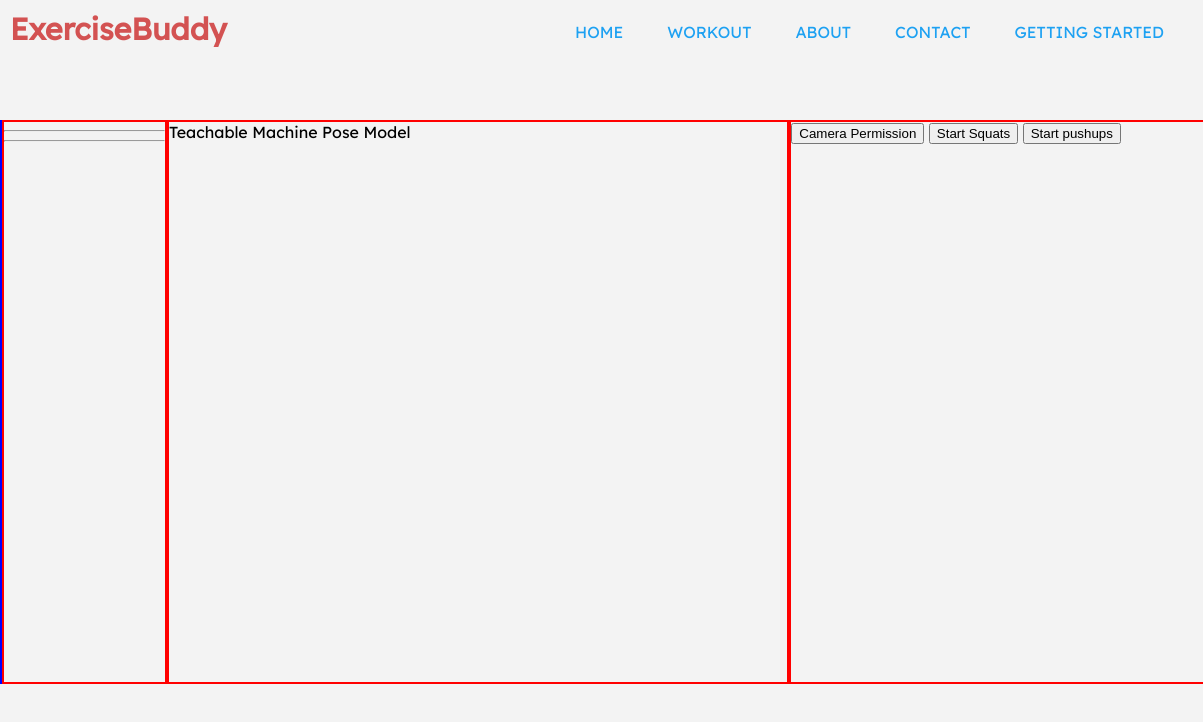
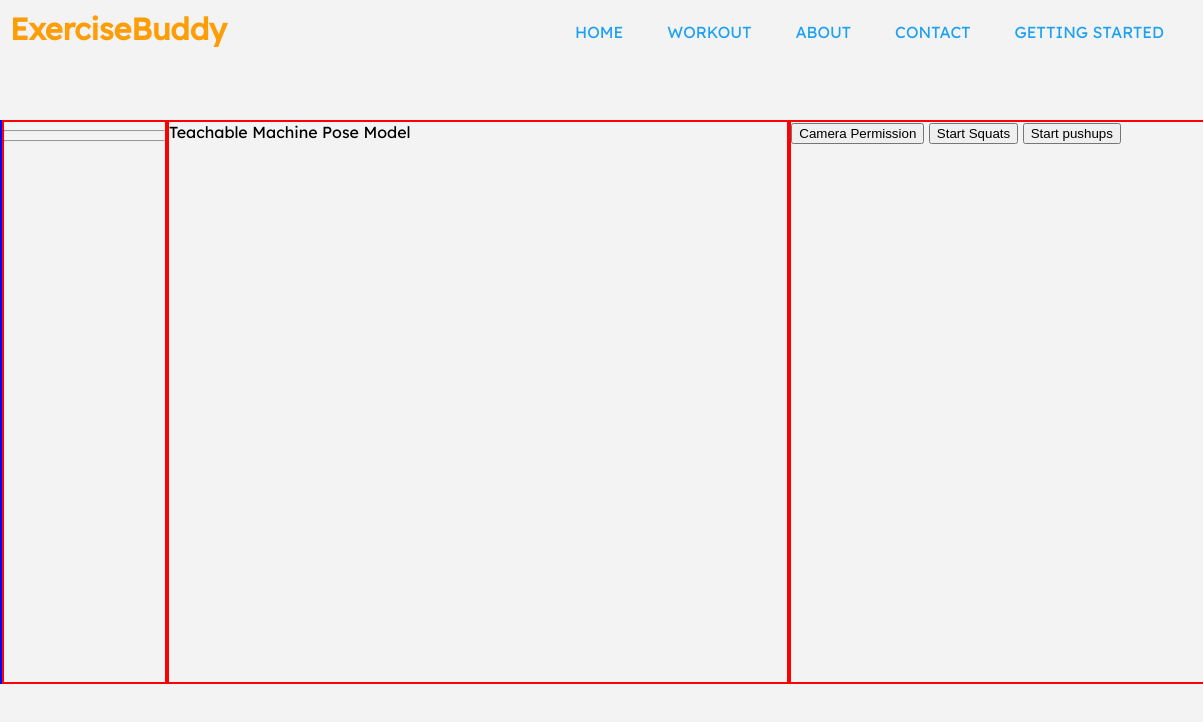
Before and after one commit to hhn20/miniHack_Resistance, a plain HTML site: page index.html in a window 1280 px wide. Shown: the full height of the page, 0-1203 px from the left. Drawn offline with Linux system fonts and the light colour scheme.

Commit message:
changed logo color

```diff
--- a/css/style.css
+++ b/css/style.css
@@ -14,7 +14,8 @@ body {
 h1 {
     display:inline-block;
     font-size: 1.9rem;
-    color: rgba(206, 53, 53, 0.849);
+    /* color: rgba(206, 53, 53, 0.849); */
+    color: #fd9d08;
     height: 8vh;
     width:300px;
     margin: auto;
```
Also changed, not shown: index.html (+2 -0 lines).
